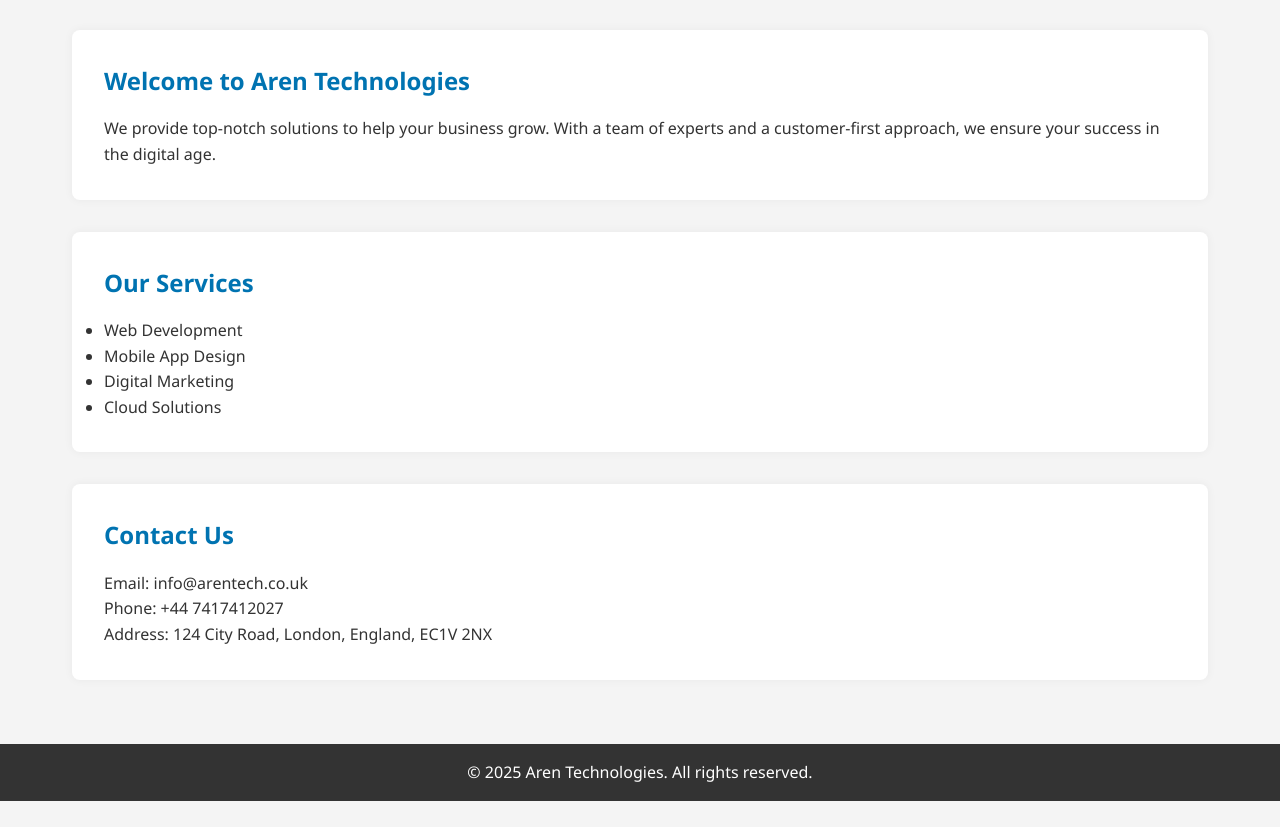
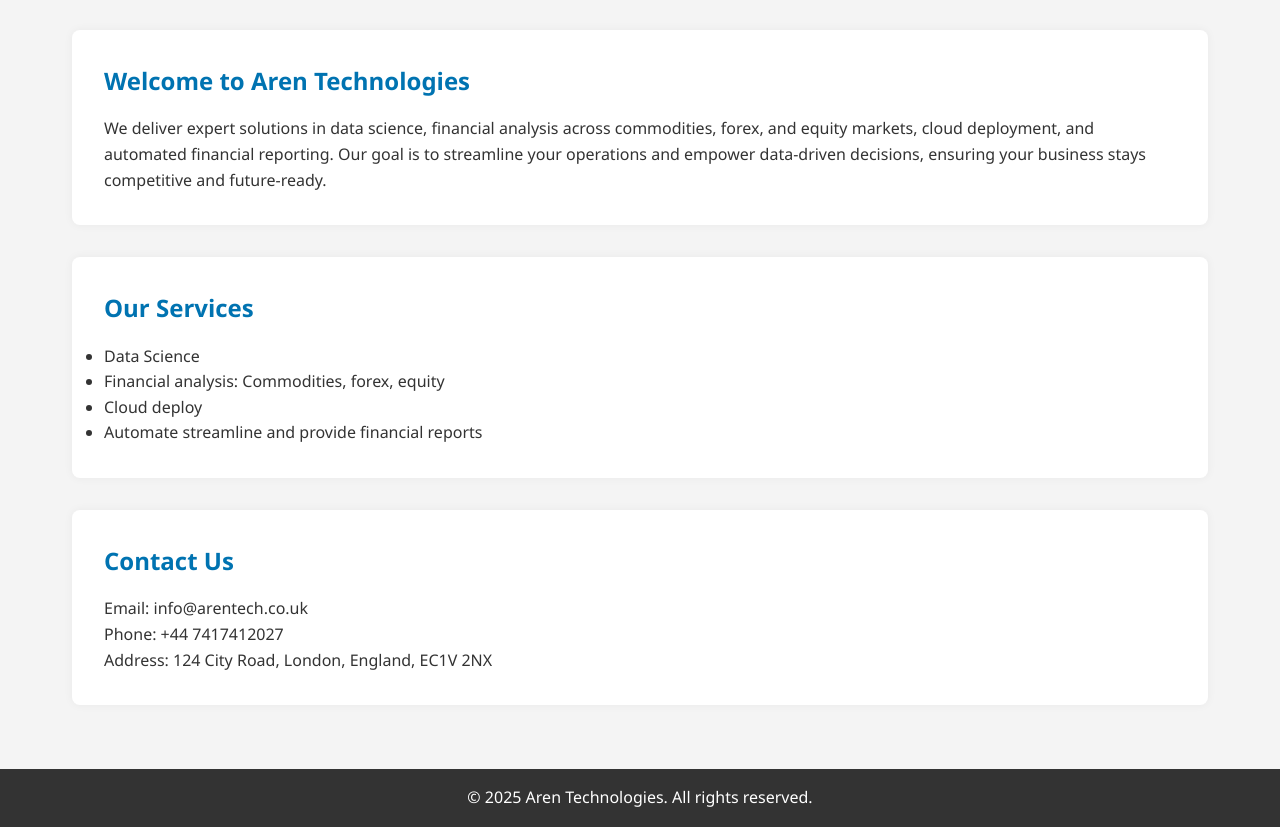
Before and after one commit to arentech89/website-demo, a plain HTML site: page index.html in a window 1280 px wide. Shown: the part 80-907 px from the top of the page. Before the commit the page ends 881 px from the top, so only its background shows below. Drawn offline with Linux system fonts and the light colour scheme.

Commit message:
Update index.html

```diff
--- a/index.html
+++ b/index.html
@@ -104,17 +104,17 @@
     <section id="home">
       <h2>Welcome to Aren Technologies</h2>
       <p>
-        We provide top-notch solutions to help your business grow. With a team of experts and a customer-first approach, we ensure your success in the digital age.
+         We deliver expert solutions in data science, financial analysis across commodities, forex, and equity markets, cloud deployment, and automated financial reporting. Our goal is to streamline your operations and empower data-driven decisions, ensuring your business stays competitive and future-ready.
       </p>
     </section>
 
     <section id="services">
       <h2>Our Services</h2>
       <ul>
-        <li>Web Development</li>
-        <li>Mobile App Design</li>
-        <li>Digital Marketing</li>
-        <li>Cloud Solutions</li>
+        <li>Data Science</li>
+        <li>Financial analysis: Commodities, forex, equity</li>
+        <li>Cloud deploy</li>
+        <li>Automate streamline and provide financial reports</li>
       </ul>
     </section>
 
```
